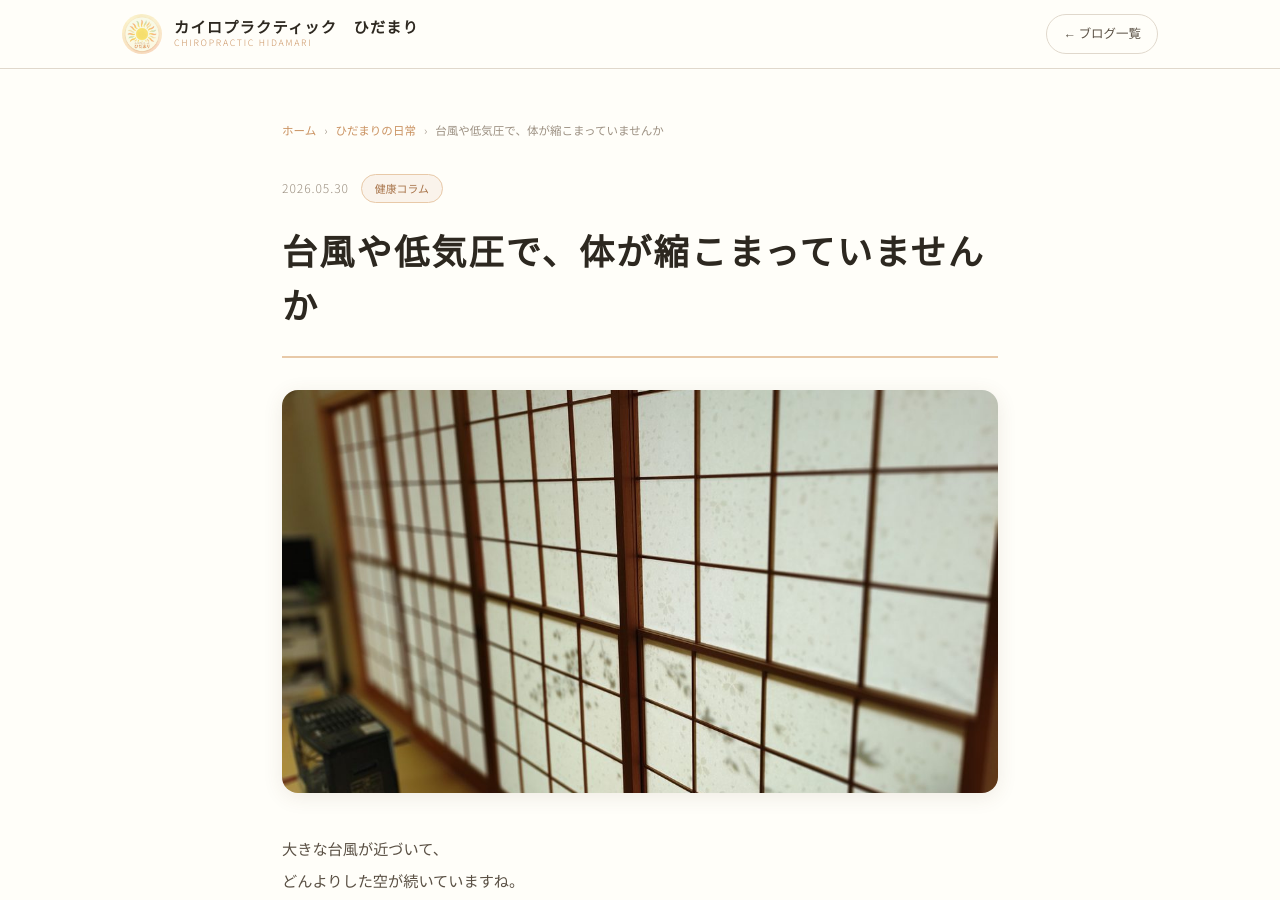
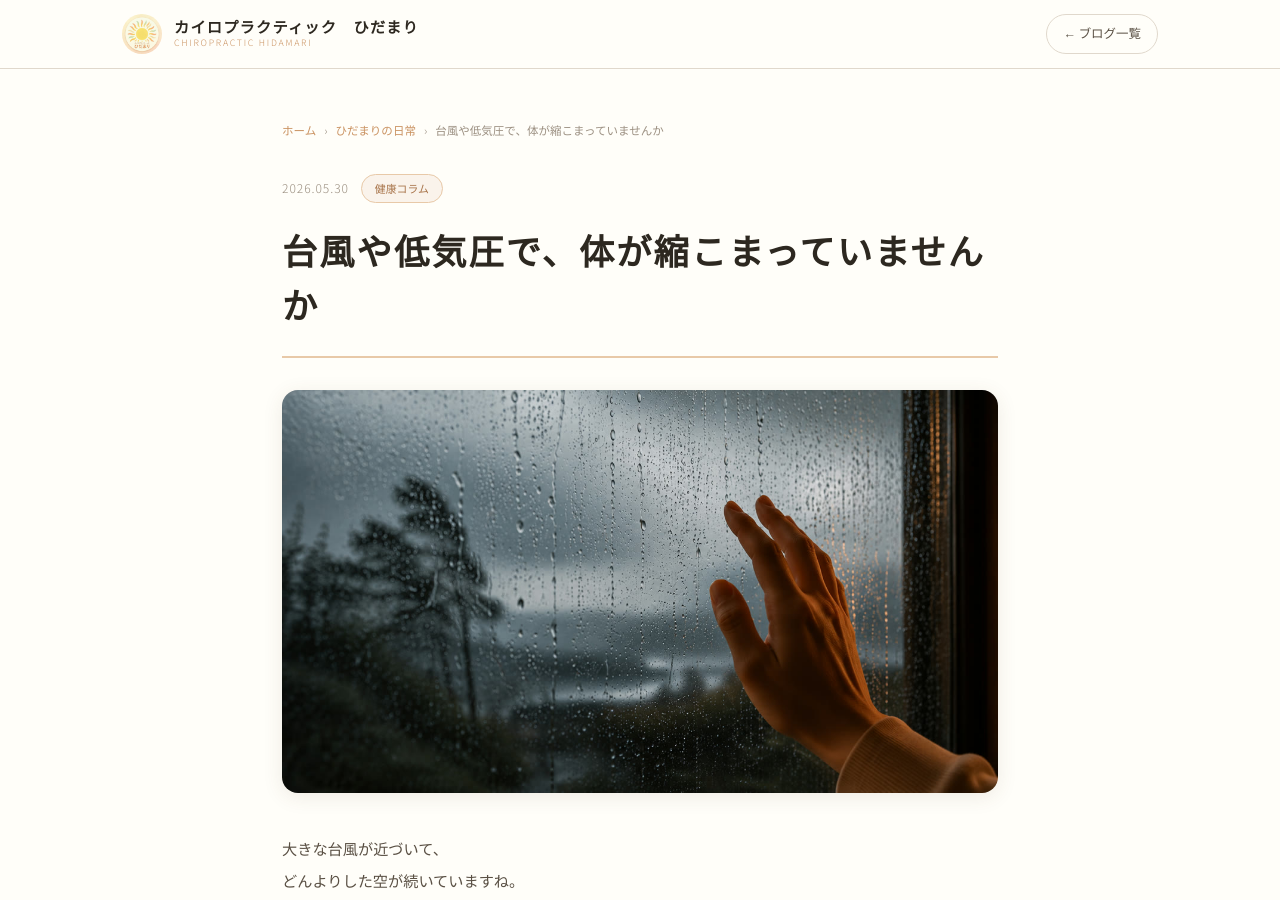
Before and after one commit to TestTeston/hidamari-chiro, a Jekyll site: the page built from _posts/2026-05-30-台風や低気圧で体が縮こまっていませんか.md, in a window 1280 px wide and 900 px high. Built offline with Jekyll 4.4.1, drawn with Linux system fonts in a browser that asks for light colours; some web fonts are replaced.

Commit message:
台風記事のアイキャッチを専用画像に差し替え（img_taifu.jpg）
雨の窓ガラスに触れる手のイメージ画像を追加。院内は写さず台風の気配のみを表現。

Co-Authored-By: Claude Opus 4.8 <noreply@anthropic.com>

```diff
--- a/_posts/2026-05-30-台風や低気圧で体が縮こまっていませんか.md
+++ b/_posts/2026-05-30-台風や低気圧で体が縮こまっていませんか.md
@@ -2,7 +2,7 @@
 title: 台風や低気圧で、体が縮こまっていませんか
 date: 2026-05-30
 category: 健康コラム
-image: /blog/images/img_shoji.jpg
+image: /blog/images/img_taifu.jpg
 ---
 大きな台風が近づいて、\
 どんよりした空が続いていますね。\
```
Also changed, not shown: blog/images/img_taifu.jpg (added).
